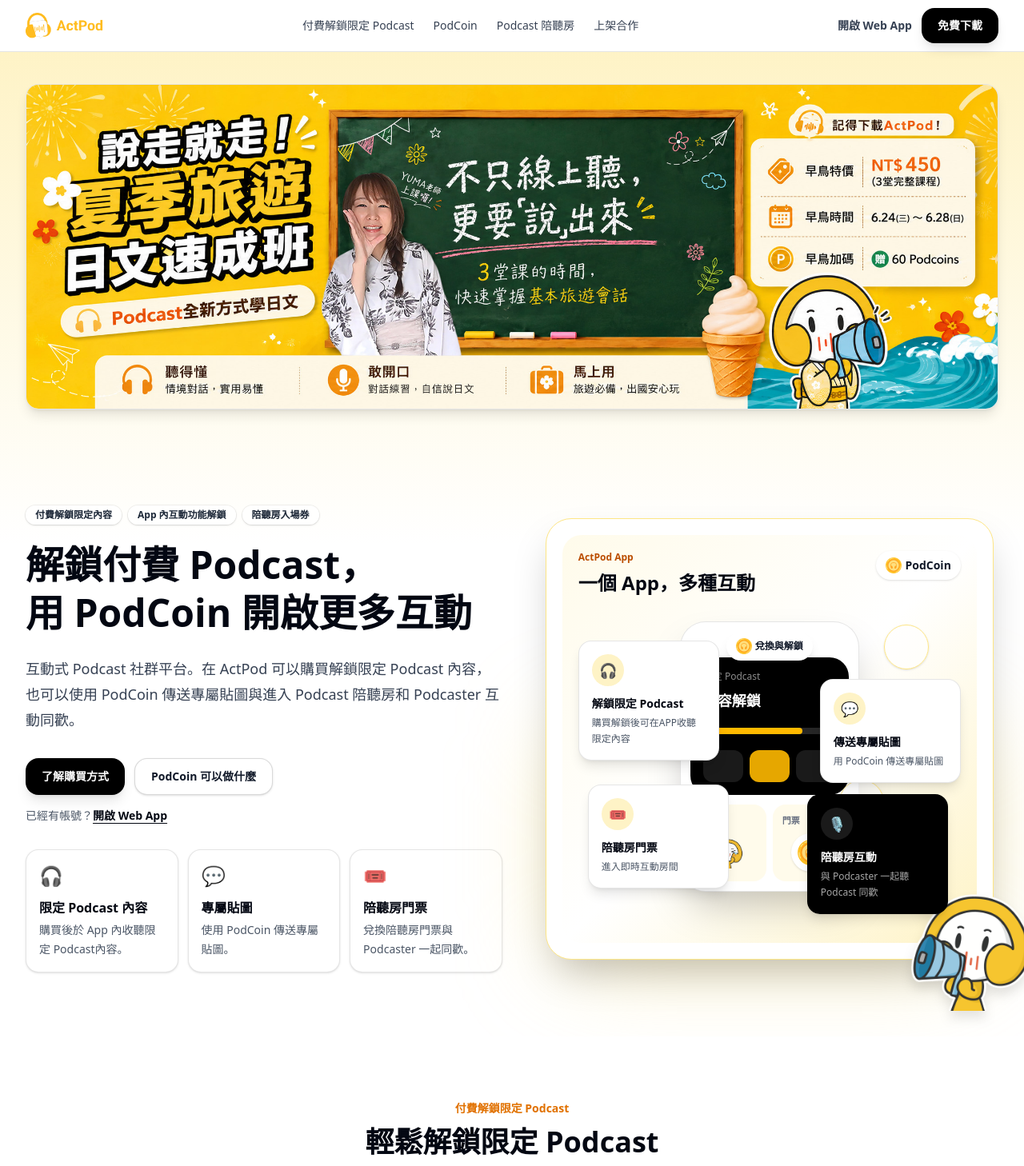
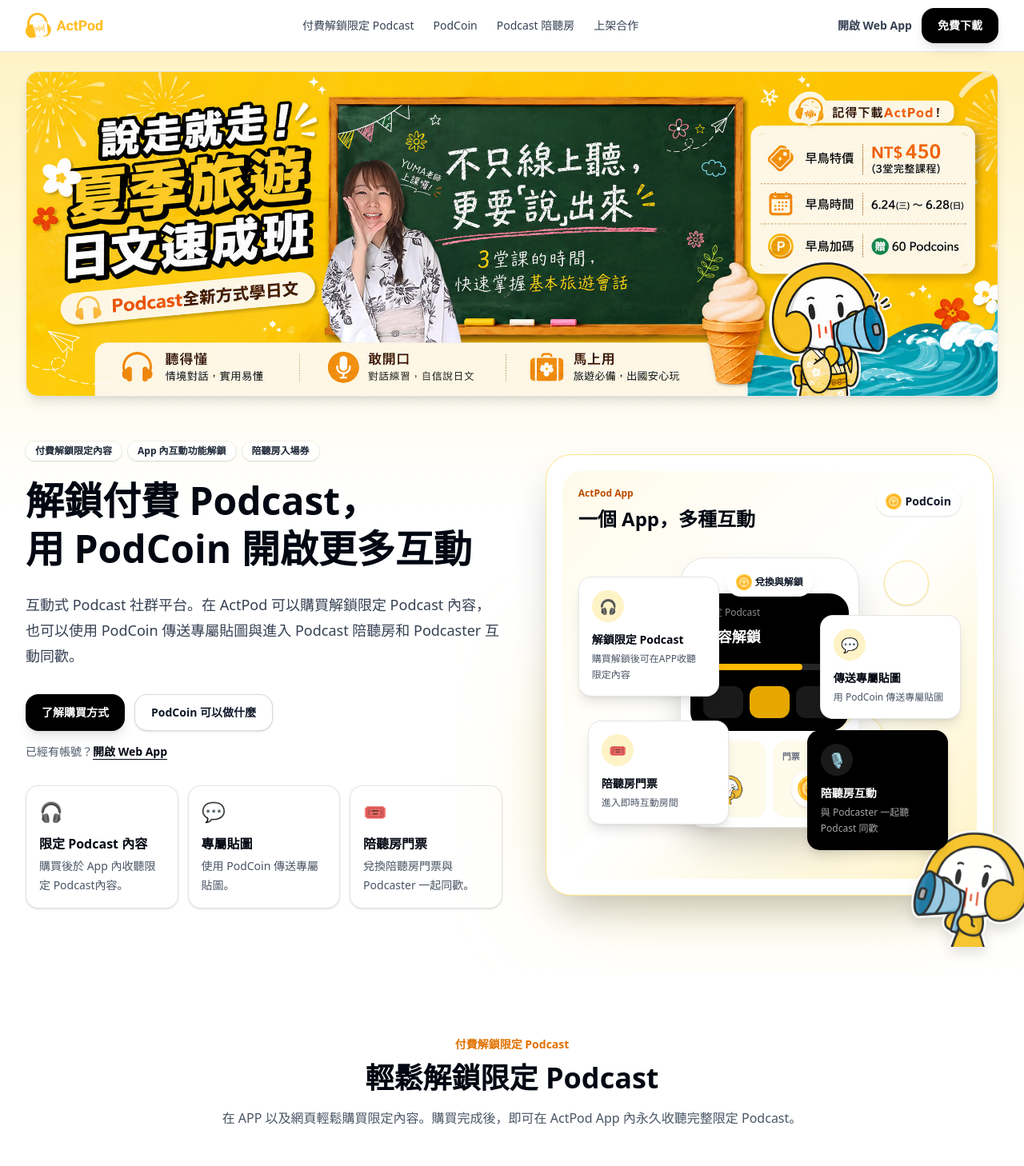
Before and after one commit to ActPod/official_website, a React (Vite) app: page / in a window 1280 px wide. Shown: the top 1458 px of the page at 80% size. Built offline with nearby package versions, Linux system fonts and the light colour scheme.

Commit message:
fix banner

```diff
--- a/src/ActPodLanding.jsx
+++ b/src/ActPodLanding.jsx
@@ -184,7 +184,7 @@ const FeatureShowcase = () => (
 );
 
 const Hero = () => (
-  <section className="relative overflow-hidden py-16 sm:py-20">
+  <section className="relative overflow-hidden pb-16 pt-6 sm:pb-20 sm:pt-8">
     <Container className="grid items-center gap-12 lg:grid-cols-[1.02fr_0.98fr]">
       <div>
         <div className="mb-5 flex flex-wrap items-center gap-2">
@@ -253,14 +253,14 @@ const Hero = () => (
 );
 
 const CampaignBanner = () => (
-  <section className="py-8 sm:py-10">
-    <Container>
+  <section className="pb-0 pt-0 sm:py-6">
+    <div className="relative left-1/2 w-screen -translate-x-1/2 sm:left-auto sm:mx-auto sm:w-full sm:max-w-7xl sm:translate-x-0 sm:px-6 lg:px-8">
       <a
         href={yumaPackageUrl}
         target="_blank"
         rel="noopener noreferrer"
         aria-label="前往 Yuma 限定 Podcast 套裝頁面"
-        className="group block overflow-hidden rounded-2xl border border-black/10 bg-white shadow-lg transition hover:-translate-y-0.5 hover:shadow-xl"
+        className="group block overflow-hidden bg-white shadow-lg transition hover:-translate-y-0.5 hover:shadow-xl sm:rounded-2xl sm:border sm:border-black/10"
       >
         <img
           src="/assets/yuma_banner.png"
@@ -268,7 +268,7 @@ const CampaignBanner = () => (
           className="h-auto w-full"
         />
       </a>
-    </Container>
+    </div>
   </section>
 );
 
```
